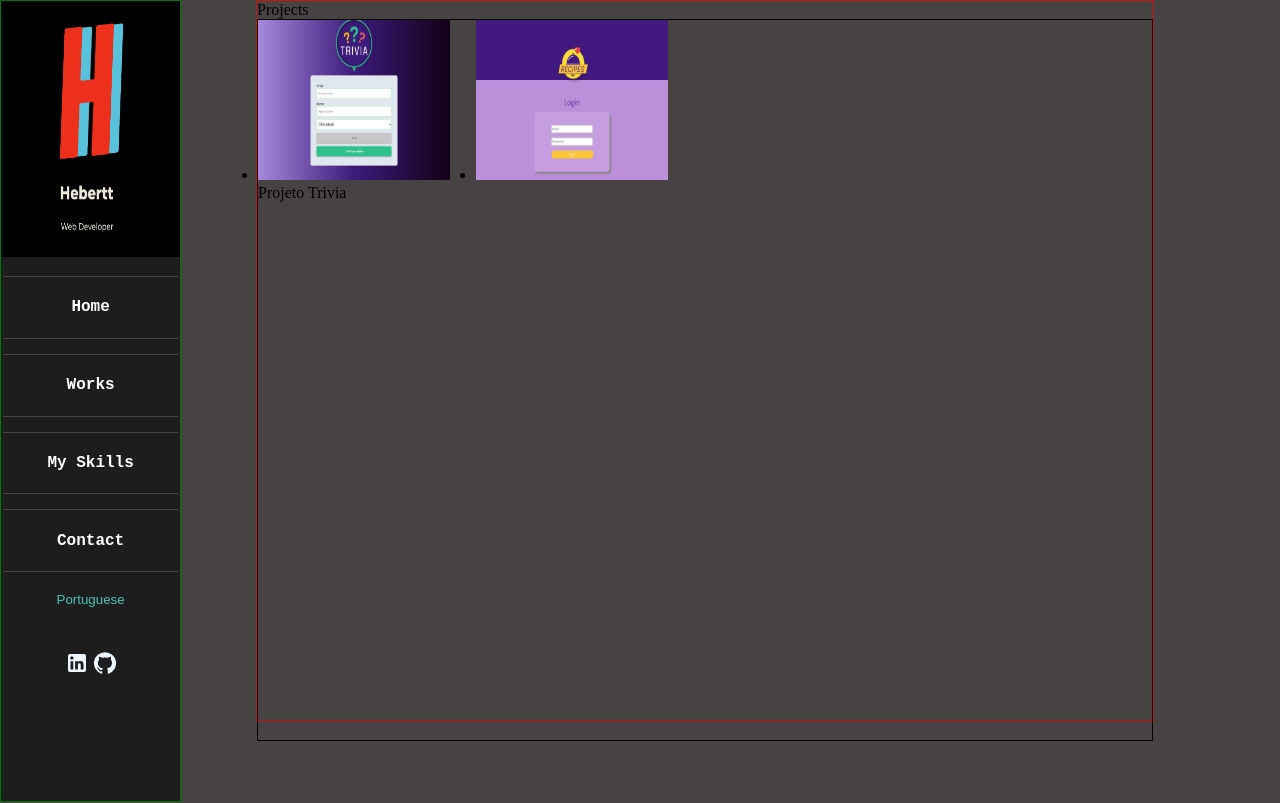
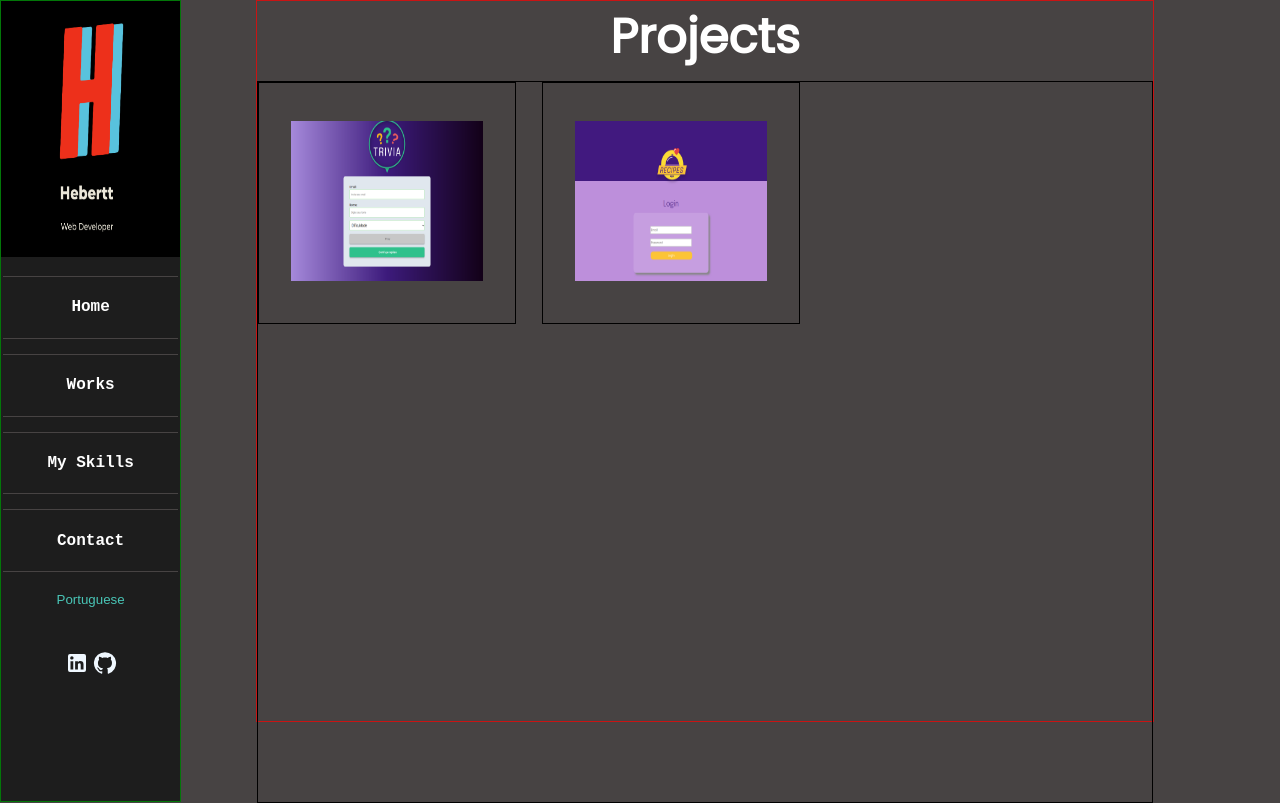
Before and after one commit to Kamui-Hebertt/Kamui-Hebertt.Portifolio, a React (Create React App) app in the folder my-app/: page /projects in a window 1280 px wide. Built offline with nearby package versions, Linux system fonts and the light colour scheme.

Commit message:
fix:style hamburger, project page

```diff
--- a/my-app/src/pages/Projects.js
+++ b/my-app/src/pages/Projects.js
@@ -4,6 +4,7 @@ import SideBar from '../components/SideBar';
 import providerFile from '../context/contex';
 import trivia from '../styles/projectsImg/trivia.png';
 import recipes from '../styles/projectsImg/recipes.png';
+import MenuIcon from '@mui/icons-material/Menu';
 
 
 function Projects () {
@@ -19,20 +20,38 @@ function Projects () {
         },
         []
       );
+
+
+      const openSideBar = () => {
+        const x =  document.querySelector('.links')
+
+        if (x.style.display === 'none') {
+          return x.style.display = 'block';
+       } else {
+        return   x.style.display = 'none';
+       }
+
+         }
           console.log('adas')
         return(
             <div className='allContent'>
+              <div className="projectHamburger">
+          <button onClick={ openSideBar } >
+              <MenuIcon />
+              </button>
+              </div>
            <SideBar />
           {loading ? <Loading /> : (
           <>
-          <div className="pro">Projects
+          <div className="pro">
+            <h2 className="titleProject">Projects</h2>
 
           <ul className="someProjects">
             <li>
               <a href="https://trivia-project-redux.vercel.app/" target="_blank" rel="noreferrer">
                 <img src={ trivia } alt="link" className="projectImg" />
                 </a>
-                <p>Projeto Trivia</p>
+
               </li>
               <li>
               <a href="https://recipe-app-react-jade.vercel.app/" target="_blank" rel="noreferrer">
--- a/my-app/src/styles/_projects.scss
+++ b/my-app/src/styles/_projects.scss
@@ -26,3 +26,26 @@
   transition: 0.4s;
   opacity: 0.5;
 }
+
+.someProjects > li {
+border: 1px solid black;
+height: 30vh;
+width: 20vw;
+display: flex;
+justify-content: center;
+align-items: center;
+}
+
+.titleProject{
+  display: flex;
+  justify-content: center;
+  height: 10vh;
+  font-size: 6vh;
+  font-family: "Poppins";
+  color:$whiteLetter;
+}
+
+
+.projectHamburger{
+  display: none;
+}
--- a/my-app/src/styles/main.css
+++ b/my-app/src/styles/main.css
@@ -635,4 +635,26 @@ body {
 .projectImg:hover {
   transition: 0.4s;
   opacity: 0.5;
+}
+
+.someProjects > li {
+  border: 1px solid black;
+  height: 30vh;
+  width: 20vw;
+  display: flex;
+  justify-content: center;
+  align-items: center;
+}
+
+.titleProject {
+  display: flex;
+  justify-content: center;
+  height: 10vh;
+  font-size: 6vh;
+  font-family: "Poppins";
+  color: #fff;
+}
+
+.projectHamburger {
+  display: none;
 }/*# sourceMappingURL=main.css.map */
```
Also changed, not shown: my-app/src/styles/_layout.scss (+1 -11 lines), 1 other file (tests, documents, lock files or other folders).
